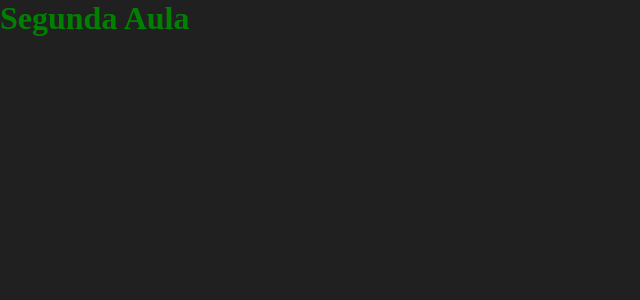
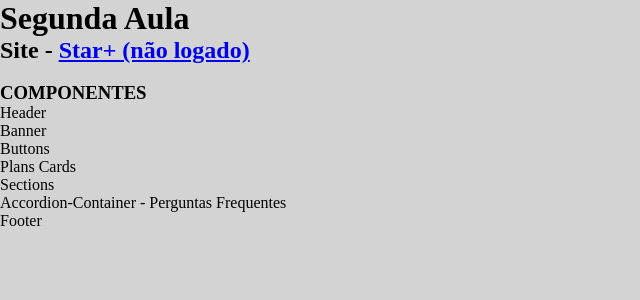
Before and after one commit to FilipeFariaas/front-end-III, a React (Vite) app in the folder class01/digital_house/: page / in a window 1280 px wide. Shown: the top 300 px of the page, without its empty margins (0-640 px from the left). Built offline with nearby package versions, Linux system fonts and the light colour scheme.

Commit message:
add class 02

```diff
--- a/class01/digital_house/src/classes/SecondClass/index.jsx
+++ b/class01/digital_house/src/classes/SecondClass/index.jsx
@@ -4,6 +4,32 @@ export function SecondClass() {
     return (
         <main>
             <h1>Segunda Aula</h1>
+            <h2>Site - <a href={"https://www.starplus.com/en-br"} target={"_blank"} >Star+ (não logado)</a> </h2>
+            <br/>
+            <h3>COMPONENTES</h3>
+            <ul>
+                <li>
+                    <p>Header</p>
+                </li>
+                <li>
+                    <p>Banner</p>
+                </li>
+                <li>
+                    <p>Buttons</p>
+                </li>
+                <li>
+                    <p>Plans Cards</p>
+                </li>
+                <li>
+                    <p>Sections</p>
+                </li>
+                <li>
+                    <p>Accordion-Container - Perguntas Frequentes</p>
+                </li>
+                <li>
+                    <p>Footer</p>
+                </li>
+            </ul>
         </main>
     )
 }
--- a/class01/digital_house/src/classes/SecondClass/style.scss
+++ b/class01/digital_house/src/classes/SecondClass/style.scss
@@ -1,3 +1,5 @@
-h1 {
-  color: green;
+main {
+
+  color: black;
+
 }
--- a/class01/digital_house/src/index.css
+++ b/class01/digital_house/src/index.css
@@ -6,5 +6,5 @@
 }
 
 body {
-  background-color: #202020;
+  background-color: lightgray;
 }
```
